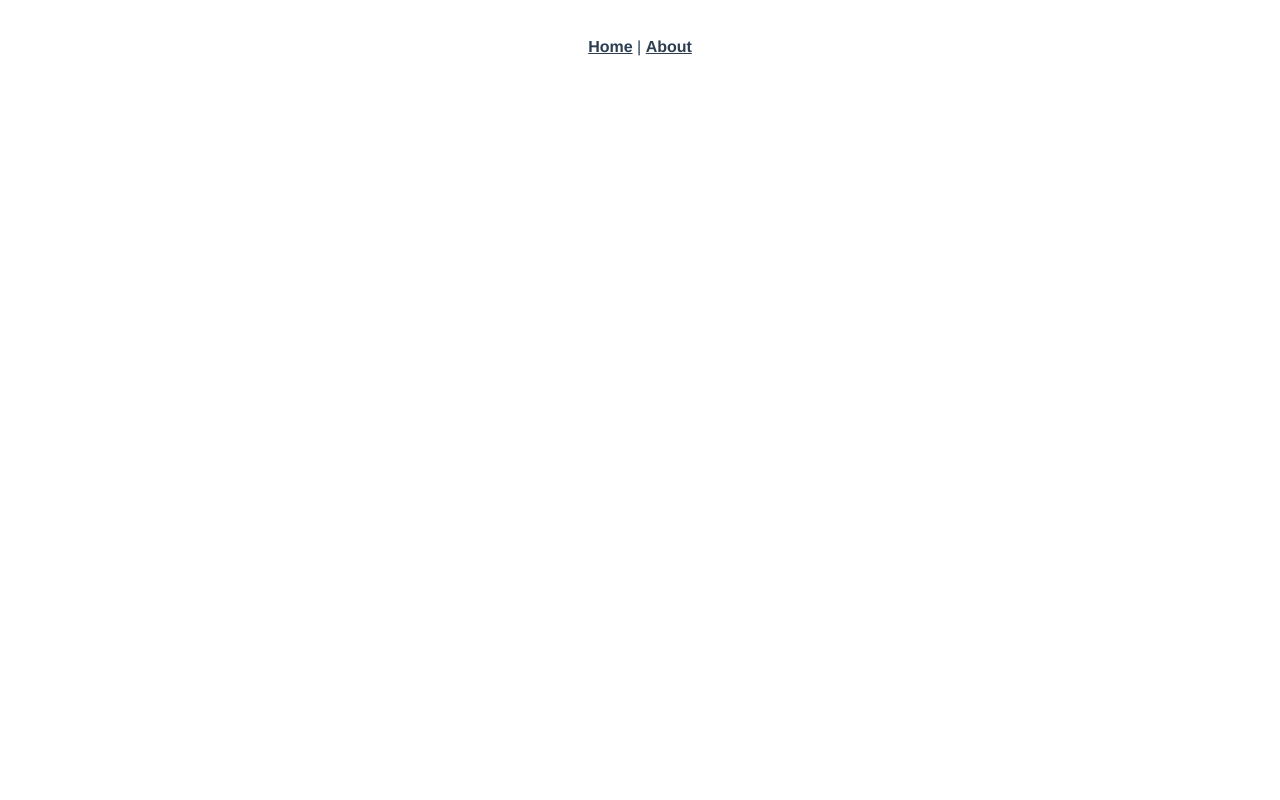
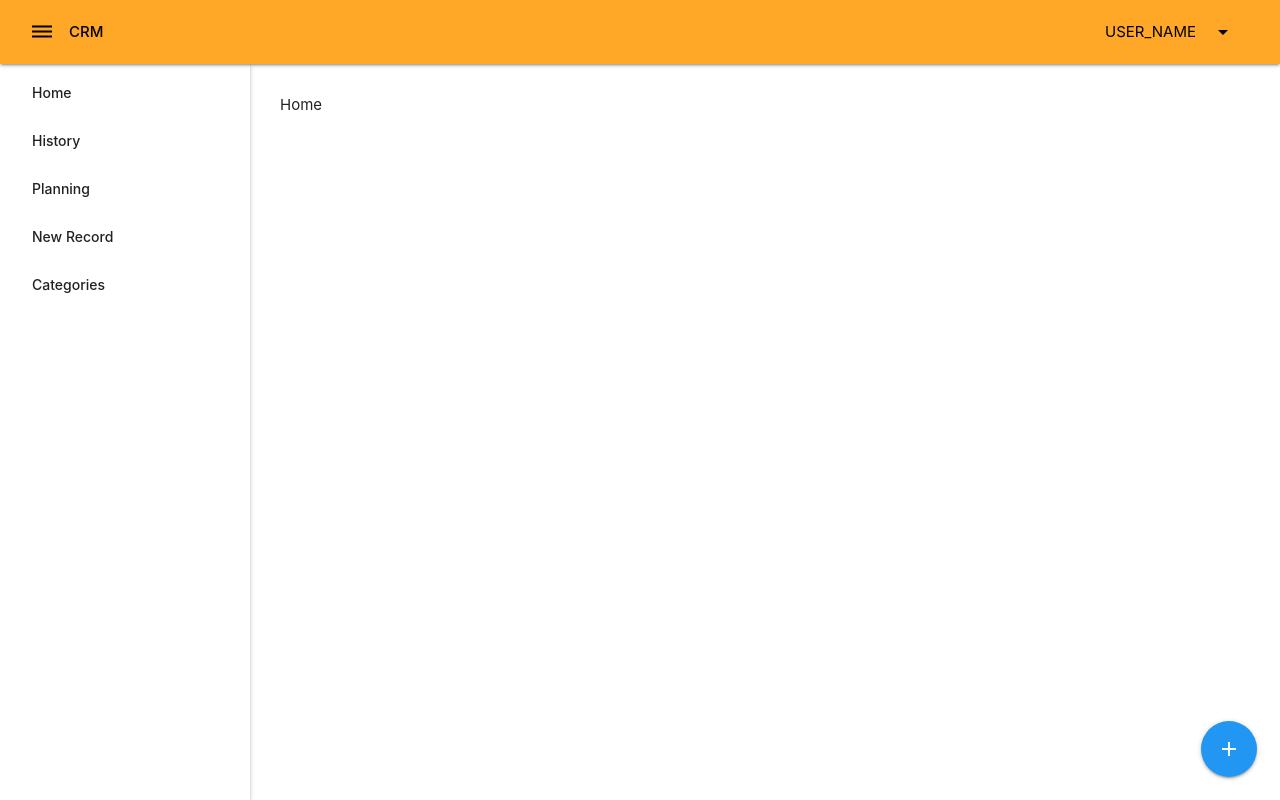
Before and after one commit to salmi3d/pure-crm, a Vue app: page /#/login in a window 1280 px wide. Built offline with nearby package versions, Linux system fonts and the light colour scheme; the HTML template or start-up script is replaced by a standard one.

Commit message:
added layouts

```diff
--- a/public/index.html
+++ b/public/index.html
@@ -6,6 +6,7 @@
     <meta name="viewport" content="width=device-width,initial-scale=1.0">
     <link rel="icon" href="<%= BASE_URL %>favicon.ico">
     <title><%= htmlWebpackPlugin.options.title %></title>
+    <link href="https://fonts.googleapis.com/icon?family=Material+Icons" rel="stylesheet">
   </head>
   <body>
     <noscript>
--- a/src/App.vue
+++ b/src/App.vue
@@ -1,32 +1,28 @@
 <template>
   <div id="app">
-    <div id="nav">
-      <router-link to="/">Home</router-link> |
-      <router-link to="/about">About</router-link>
-    </div>
-    <router-view/>
+    <component :is="layout">
+      <router-view />
+    </component>
   </div>
 </template>
 
-<style lang="scss">
-#app {
-  font-family: Avenir, Helvetica, Arial, sans-serif;
-  -webkit-font-smoothing: antialiased;
-  -moz-osx-font-smoothing: grayscale;
-  text-align: center;
-  color: #2c3e50;
-}
-
-#nav {
-  padding: 30px;
-
-  a {
-    font-weight: bold;
-    color: #2c3e50;
-
-    &.router-link-exact-active {
-      color: #42b983;
+<script>
+import MainLayout from "@/layouts/MainLayout"
+import PopupLayout from "@/layouts/PopupLayout"
+export default {
+  components: {
+    MainLayout,
+    PopupLayout
+  },
+  computed: {
+    layout() {
+      return `${this.$route.meta.layout || "main"}-layout`
     }
   }
-}
+};
+</script>
+
+<style lang="scss">
+@import "~materialize-css/dist/css/materialize.min.css";
+@import "assets/app.scss";
 </style>
--- /dev/null
+++ b/src/assets/app.scss
@@ -0,0 +1,130 @@
+.popup-layout {
+  display: flex;
+  flex-direction: column;
+  align-items: center;
+  padding-top: 5rem;
+  height: 100vh;
+}
+.auth-card {
+  width: 500px;
+}
+.auth-submit {
+  width: 100%;
+}
+.helper-text.invalid {
+  color: #f44336;
+}
+.app-page {
+  padding: 2rem;
+}
+.app-main-layout {
+  position: relative;
+  min-height: 100vh;
+}
+.app-sidenav {
+  padding-top: 5px;
+  position: absolute;
+  top: 64px;
+  width: 250px;
+  transition: transform 0.3s;
+  bottom: 0 !important;
+  height: auto !important;
+}
+.app-sidenav.open {
+  transform: translateX(0);
+}
+.navbar {
+  position: absolute;
+  top: 0;
+  left: 0;
+  width: 100%;
+  height: 64px !important;
+  padding: 0 2rem;
+  z-index: 1000;
+}
+.nav-wrapper {
+  justify-content: space-between;
+}
+.nav-wrapper,
+.navbar-left {
+  display: flex;
+  align-items: center;
+}
+.navbar-left > a {
+  margin-right: 1rem;
+}
+.app-content {
+  padding-top: 64px;
+  padding-left: 250px;
+  transition: padding-left 0.3s;
+  position: relative;
+}
+.app-content.full {
+  padding-left: 0;
+}
+.page-title {
+  justify-content: space-between;
+  align-items: center;
+  padding-bottom: 1rem;
+  border-bottom: solid 1px rgba(51, 51, 51, 0.12);
+}
+.page-title a {
+  color: #000;
+  opacity: 0.8;
+}
+.page-subtitle h4,
+.page-title h3,
+.page-title h4 {
+  margin: 0;
+  font-size: 2rem;
+}
+.page-subtitle h4,
+.page-title {
+  margin-bottom: 2rem;
+}
+.app-loader,
+.currency-line,
+.page-title {
+  display: flex;
+}
+.app-loader {
+  width: 100%;
+  justify-content: center;
+  padding-top: 2rem;
+}
+.currency-line {
+  align-items: center;
+  border-bottom: 2px solid #fff;
+  padding-bottom: 1rem;
+  padding-top: 1.5rem;
+}
+.currency-line span {
+  font-size: 1.5rem;
+}
+.bill-card {
+  height: 310px;
+}
+.pointer {
+  cursor: pointer;
+}
+.form {
+  max-width: 500px;
+}
+.breadcrumb-wrap,
+.breadcrumb-wrap a,
+.breadcrumb-wrap a:before {
+  align-items: center;
+}
+.breadcrumb-wrap {
+  position: relative;
+  display: flex;
+}
+.breadcrumb-wrap a,
+.breadcrumb-wrap a:before {
+  display: inline-flex;
+  color: rgba(0, 0, 0, 0.7) !important;
+}
+.history-chart {
+  max-width: 600px;
+  margin: 0 auto;
+}
--- a/src/components/HelloWorld.vue
+++ /dev/null
@@ -1,61 +0,0 @@
-<template>
-  <div class="hello">
-    <h1>{{ msg }}</h1>
-    <p>
-      For a guide and recipes on how to configure / customize this project,<br>
-      check out the
-      <a href="https://cli.vuejs.org" target="_blank" rel="noopener">vue-cli documentation</a>.
-    </p>
-    <h3>Installed CLI Plugins</h3>
-    <ul>
-      <li><a href="https://github.com/vuejs/vue-cli/tree/dev/packages/%40vue/cli-plugin-babel" target="_blank" rel="noopener">babel</a></li>
-      <li><a href="https://github.com/vuejs/vue-cli/tree/dev/packages/%40vue/cli-plugin-pwa" target="_blank" rel="noopener">pwa</a></li>
-      <li><a href="https://github.com/vuejs/vue-cli/tree/dev/packages/%40vue/cli-plugin-router" target="_blank" rel="noopener">router</a></li>
-      <li><a href="https://github.com/vuejs/vue-cli/tree/dev/packages/%40vue/cli-plugin-vuex" target="_blank" rel="noopener">vuex</a></li>
-      <li><a href="https://github.com/vuejs/vue-cli/tree/dev/packages/%40vue/cli-plugin-eslint" target="_blank" rel="noopener">eslint</a></li>
-    </ul>
-    <h3>Essential Links</h3>
-    <ul>
-      <li><a href="https://vuejs.org" target="_blank" rel="noopener">Core Docs</a></li>
-      <li><a href="https://forum.vuejs.org" target="_blank" rel="noopener">Forum</a></li>
-      <li><a href="https://chat.vuejs.org" target="_blank" rel="noopener">Community Chat</a></li>
-      <li><a href="https://twitter.com/vuejs" target="_blank" rel="noopener">Twitter</a></li>
-      <li><a href="https://news.vuejs.org" target="_blank" rel="noopener">News</a></li>
-    </ul>
-    <h3>Ecosystem</h3>
-    <ul>
-      <li><a href="https://router.vuejs.org" target="_blank" rel="noopener">vue-router</a></li>
-      <li><a href="https://vuex.vuejs.org" target="_blank" rel="noopener">vuex</a></li>
-      <li><a href="https://github.com/vuejs/vue-devtools#vue-devtools" target="_blank" rel="noopener">vue-devtools</a></li>
-      <li><a href="https://vue-loader.vuejs.org" target="_blank" rel="noopener">vue-loader</a></li>
-      <li><a href="https://github.com/vuejs/awesome-vue" target="_blank" rel="noopener">awesome-vue</a></li>
-    </ul>
-  </div>
-</template>
-
-<script>
-export default {
-  name: 'HelloWorld',
-  props: {
-    msg: String
-  }
-}
-</script>
-
-<!-- Add "scoped" attribute to limit CSS to this component only -->
-<style scoped lang="scss">
-h3 {
-  margin: 40px 0 0;
-}
-ul {
-  list-style-type: none;
-  padding: 0;
-}
-li {
-  display: inline-block;
-  margin: 0 10px;
-}
-a {
-  color: #42b983;
-}
-</style>
--- /dev/null
+++ b/src/components/app/Navbar.vue
@@ -0,0 +1,35 @@
+<template>
+  <nav class="navbar orange lighten-1">
+    <div class="nav-wrapper">
+      <div class="navbar-left">
+        <a href="#" @click.prevent="$emit('click')">
+          <i class="material-icons black-text">dehaze</i>
+        </a>
+        <strong class="black-text">CRM</strong>
+      </div>
+
+      <ul class="right hide-on-small-and-down">
+        <li>
+          <a class="dropdown-trigger black-text" href="#" data-target="dropdown">
+            USER_NAME
+            <i class="material-icons right">arrow_drop_down</i>
+          </a>
+
+          <ul id="dropdown" class="dropdown-content">
+            <li>
+              <a href="#" class="black-text">
+                <i class="material-icons">account_circle</i>Profile
+              </a>
+            </li>
+            <li class="divider" tabindex="-1"></li>
+            <li>
+              <a href="#" class="black-text">
+                <i class="material-icons">assignment_return</i>Logout
+              </a>
+            </li>
+          </ul>
+        </li>
+      </ul>
+    </div>
+  </nav>
+</template>
--- /dev/null
+++ b/src/components/app/Sidebar.vue
@@ -0,0 +1,29 @@
+<template>
+  <ul class="sidenav app-sidenav" :class="{open: value}">
+    <router-link
+      v-for="link in links"
+      :key="link.url"
+      tag="li"
+      active-class="active"
+      :to="link.url"
+      :exact="link.exact"
+    >
+      <a class="waves-effect waves-orange pointer">{{ link.title }}</a>
+    </router-link>
+  </ul>
+</template>
+
+<script>
+export default {
+  props: ['value'],
+  data: () => ({
+    links: [
+      { title: "Home", url: "/", exact: true },
+      { title: "History", url: "/history" },
+      { title: "Planning", url: "/planning" },
+      { title: "New Record", url: "/record" },
+      { title: "Categories", url: "/categories" }
+    ]
+  })
+}
+</script>
--- /dev/null
+++ b/src/layouts/MainLayout.vue
@@ -0,0 +1,37 @@
+<template>
+  <div class="app-main-layout">
+    <Navbar @click="isOpen = !isOpen" />
+
+    <Sidebar v-model="isOpen" />
+
+    <main class="app-content" :class="{full: !isOpen}">
+      <div class="app-page">
+        <router-view />
+      </div>
+    </main>
+
+    <div class="fixed-action-btn">
+      <a
+        class="btn-floating btn-large blue"
+        href="#"
+      >
+        <i class="large material-icons">add</i>
+      </a>
+    </div>
+  </div>
+</template>
+
+<script>
+import Navbar from "@/components/app/Navbar"
+import Sidebar from "@/components/app/Sidebar"
+export default {
+  name: "main-layout",
+  components: {
+    Navbar,
+    Sidebar
+  },
+  data: () => ({
+    isOpen: true
+  })
+}
+</script>
--- /dev/null
+++ b/src/layouts/PopupLayout.vue
@@ -0,0 +1,5 @@
+<template>
+  <div class="grey darken-1 popup-layout">
+    <router-view />
+  </div>
+</template>
--- a/src/router/index.js
+++ b/src/router/index.js
@@ -1,26 +1,27 @@
 import Vue from 'vue'
 import VueRouter from 'vue-router'
-import Home from '../views/Home.vue'
+
 
 Vue.use(VueRouter)
 
 const routes = [
   {
     path: '/',
-    name: 'Home',
-    component: Home
+    name: 'home',
+    meta: { layout: 'main' },
+    component: () => import('@/views/Home.vue')
   },
   {
-    path: '/about',
-    name: 'About',
-    // route level code-splitting
-    // this generates a separate chunk (about.[hash].js) for this route
-    // which is lazy-loaded when the route is visited.
-    component: () => import(/* webpackChunkName: "about" */ '../views/About.vue')
+    path: '/login',
+    name: 'login',
+    meta: { layout: 'popup' },
+    component: () => import('@/views/Login.vue')
   }
 ]
 
 const router = new VueRouter({
+  mode: 'history',
+  base: process.env.BASE_URL,
   routes
 })
 
--- a/src/views/About.vue
+++ /dev/null
@@ -1,5 +0,0 @@
-<template>
-  <div class="about">
-    <h1>This is an about page</h1>
-  </div>
-</template>
--- a/src/views/Home.vue
+++ b/src/views/Home.vue
@@ -1,18 +1,10 @@
 <template>
-  <div class="home">
-    <img alt="Vue logo" src="../assets/logo.png">
-    <HelloWorld msg="Welcome to Your Vue.js App"/>
-  </div>
+  <div>Home</div>
 </template>
 
 <script>
-// @ is an alias to /src
-import HelloWorld from '@/components/HelloWorld.vue'
-
 export default {
-  name: 'Home',
-  components: {
-    HelloWorld
-  }
+  name: "Home",
+  components: {}
 }
 </script>
--- /dev/null
+++ b/src/views/Login.vue
@@ -0,0 +1,30 @@
+<template>
+  <form class="card auth-card">
+    <div class="card-content">
+      <strong class="card-title">CRM</strong>
+      <div class="input-field">
+        <input id="email" type="text" class="validate" />
+        <label for="email">Email</label>
+        <small class="helper-text invalid">Email</small>
+      </div>
+      <div class="input-field">
+        <input id="password" type="password" class="validate" />
+        <label for="password">Password</label>
+        <small class="helper-text invalid">Password</small>
+      </div>
+    </div>
+    <div class="card-action">
+      <div>
+        <button class="btn waves-effect waves-light auth-submit" type="submit">
+          Continue
+          <i class="material-icons right">send</i>
+        </button>
+      </div>
+
+      <p class="center">
+        Don't have an account?
+        <a href="/">Sign up</a>
+      </p>
+    </div>
+  </form>
+</template>
```
Also changed, not shown: src/assets/logo.png (deleted), 1 other file (tests, documents, lock files or other folders).
